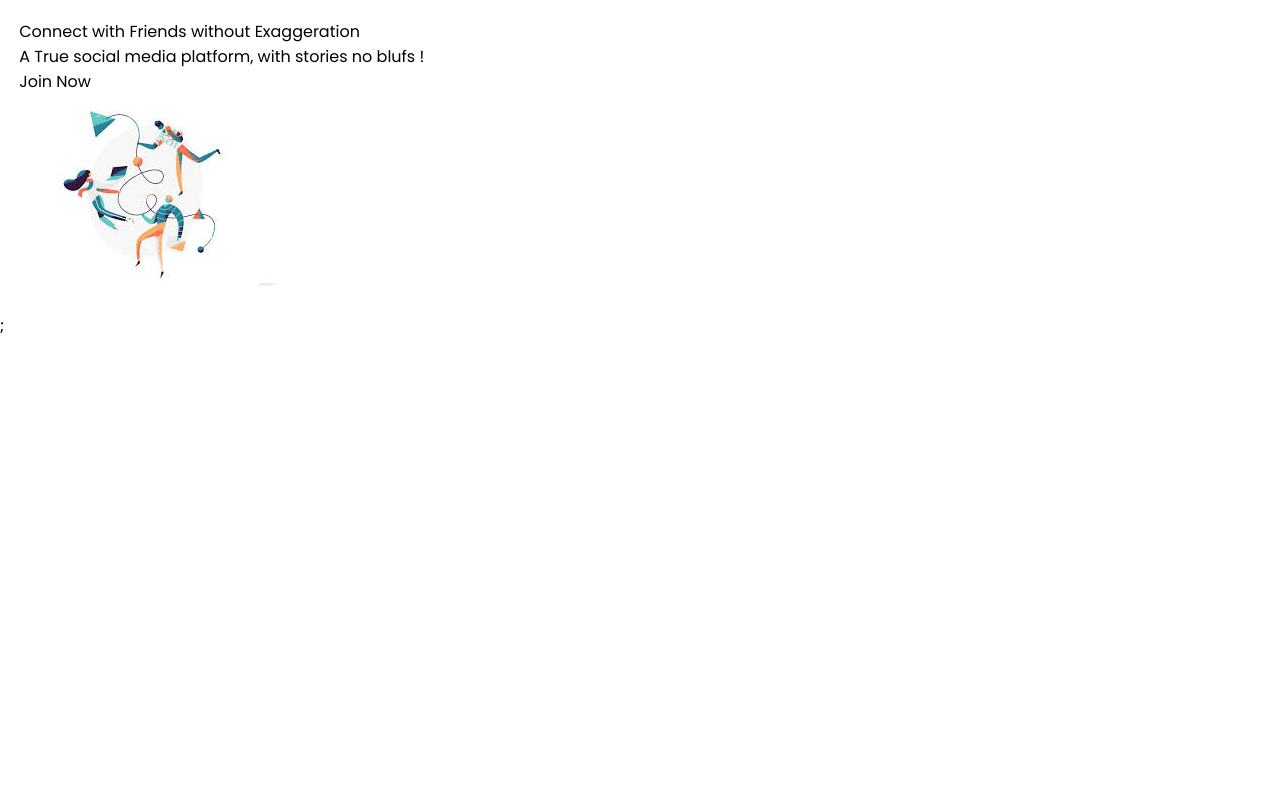
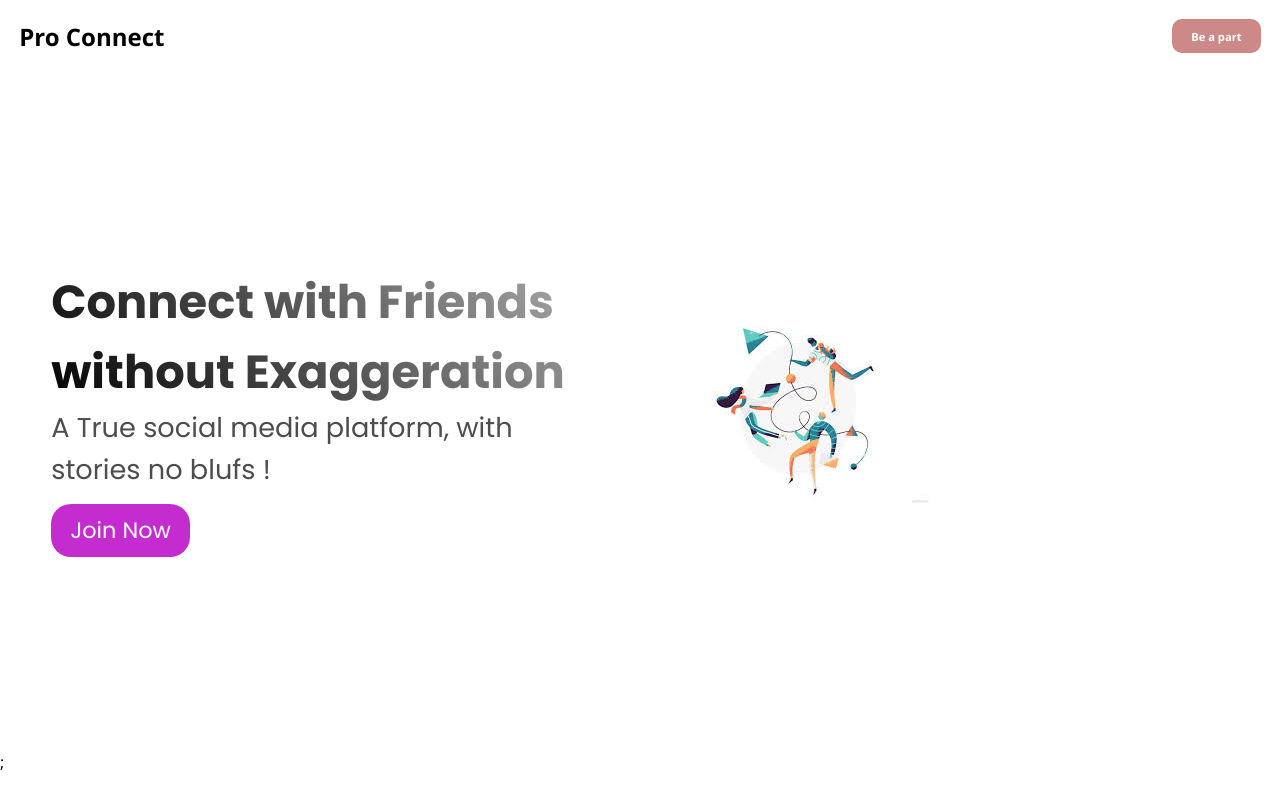
Before and after one commit to DurgeshNandan1105/Linkedin, a Next.js app in the folder frontend/: page / in a window 1280 px wide. Built offline with nearby package versions, Linux system fonts and the light colour scheme.

Commit message:
adding ui

```diff
--- /dev/null
+++ b/frontend/src/Components/Navbar/index.jsx
@@ -0,0 +1,29 @@
+import React from 'react';
+import styles from "./styles.module.css";
+import { useRouter } from 'next/router';
+
+export default function NavBarComponent() {
+
+    const router = useRouter();
+  return (
+    <div className={styles.container}>
+        <nav className={styles.navBar}>
+
+            <h1 style={{cursor: "pointer"}} onClick={()=> {
+                router.push("/")
+            }}>Pro Connect</h1>
+
+            <div className={styles.navBarOptionsContainer}>
+                <div onClick={()=>{
+                    router.push("/login")
+                }} className={styles.buttonJoin}>
+                    <p>Be a part</p>
+                </div>
+
+            </div>
+
+        </nav>
+
+    </div>
+  )
+}
--- /dev/null
+++ b/frontend/src/Components/Navbar/styles.module.css
@@ -0,0 +1,24 @@
+.container {
+    padding: 1.2rem;
+}
+
+.navBar {
+    display: flex;
+    align-items: center;
+    justify-content: space-between;
+}
+
+.navBarOptionsContainer{
+    display: flex;
+}
+
+.buttonJoin {
+    background: #CD8987;
+    border-radius: 10px;
+    padding-block: 0.6rem;
+    padding-inline: 1.2rem;
+    color: white;
+    font-size: 0.7rem;
+    cursor: pointer;
+    font-weight: bold;
+}
--- /dev/null
+++ b/frontend/src/layout/UserLayout/index.jsx
@@ -0,0 +1,13 @@
+import NavBarComponent from '@/Components/Navbar';
+import React from 'react'
+
+function UserLayout ({ children }) {
+    return (
+        <div>
+            <NavBarComponent />
+            {children}
+        </div>
+    )
+}
+
+export default UserLayout;
--- a/frontend/src/pages/index.jsx
+++ b/frontend/src/pages/index.jsx
@@ -3,6 +3,7 @@
 import { Geist, Geist_Mono } from "next/font/google";
 import styles from "@/styles/Home.module.css";
 import { useRouter } from "next/router";
+import UserLayout from "@/layout/UserLayout";
 
 const geistSans = Geist({
   variable: "--font-geist-sans",
@@ -18,25 +19,25 @@
   const router = useRouter();
 
   return (
-    <>
+    <UserLayout>
      <div className={styles.container}>
       <div className={styles.mainContainer}>
-        <div className="mainContainer_left">
+        <div className={styles.mainContainer_left}>
           <p>Connect with Friends without Exaggeration</p>
           <p>A True social media platform, with stories no blufs !</p>
 
           <div onClick={() => {
              router.push("/login")
-          }}className="buttonJoin">
+          }}className={styles.buttonJoin}>
             <p>Join Now</p>
           </div>
 
         </div>
-        <div className="mainContainer_right">
+        <div className={styles.mainContainer_right}>
           <img src="images/homemain_connection.jpeg" alt=""/>
         </div>
       </div>
      </div>
-    </>
+    </UserLayout>
   );
 }
--- a/frontend/src/styles/Home.module.css
+++ b/frontend/src/styles/Home.module.css
@@ -1,5 +1,48 @@
 .container {
     font-family: "Poppins";
     padding: 1.2rem;
+}
 
+.mainContainer {
+    display: flex;
+    justify-content: center;
+    align-items: center;
+    gap: 4rem;
+    padding-inline: 2rem;
+    height: 80vh;
 }
+
+.mainContainer_left {
+    flex: 0.5;
+}
+
+.mainContainer_right {
+    flex:0.5;
+}
+
+.mainContainer_left > p:nth-child(1) {
+    font-size: 2.9rem;
+    background: -webkit-linear-gradient(45deg, #000000, #b2b2b2);
+    background-clip: text;
+    font-weight: bold;
+    -webkit-text-fill-color: transparent;
+}
+
+.mainContainer_left > p:nth-child(2) {
+    color: #4D4D4D;
+    font-size: 1.7rem;
+}
+
+.mainContainer_left > div.buttonJoin {
+    width: fit-content;
+    cursor: pointer;
+    user-select: none;
+    transition: all 0.2s;
+    margin-top: 0.8rem;
+    font-size: 1.4rem;
+    background: rgb(197,44,208);
+    color: white;
+    padding-inline: 1.2rem;
+    padding-block: 0.6rem;
+    border-radius: 20px;
+}
```
Also changed, not shown: frontend/src/pages/login/index.jsx (+4 -3 lines).
